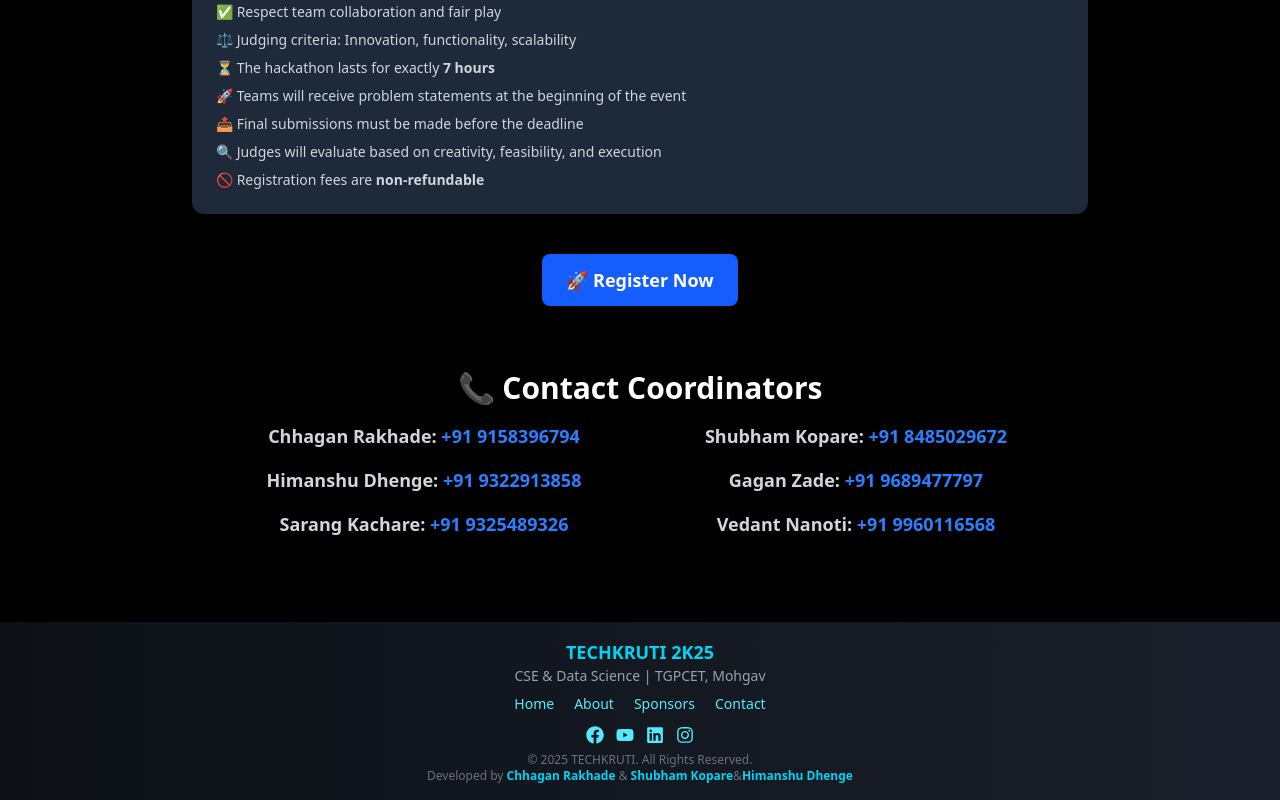
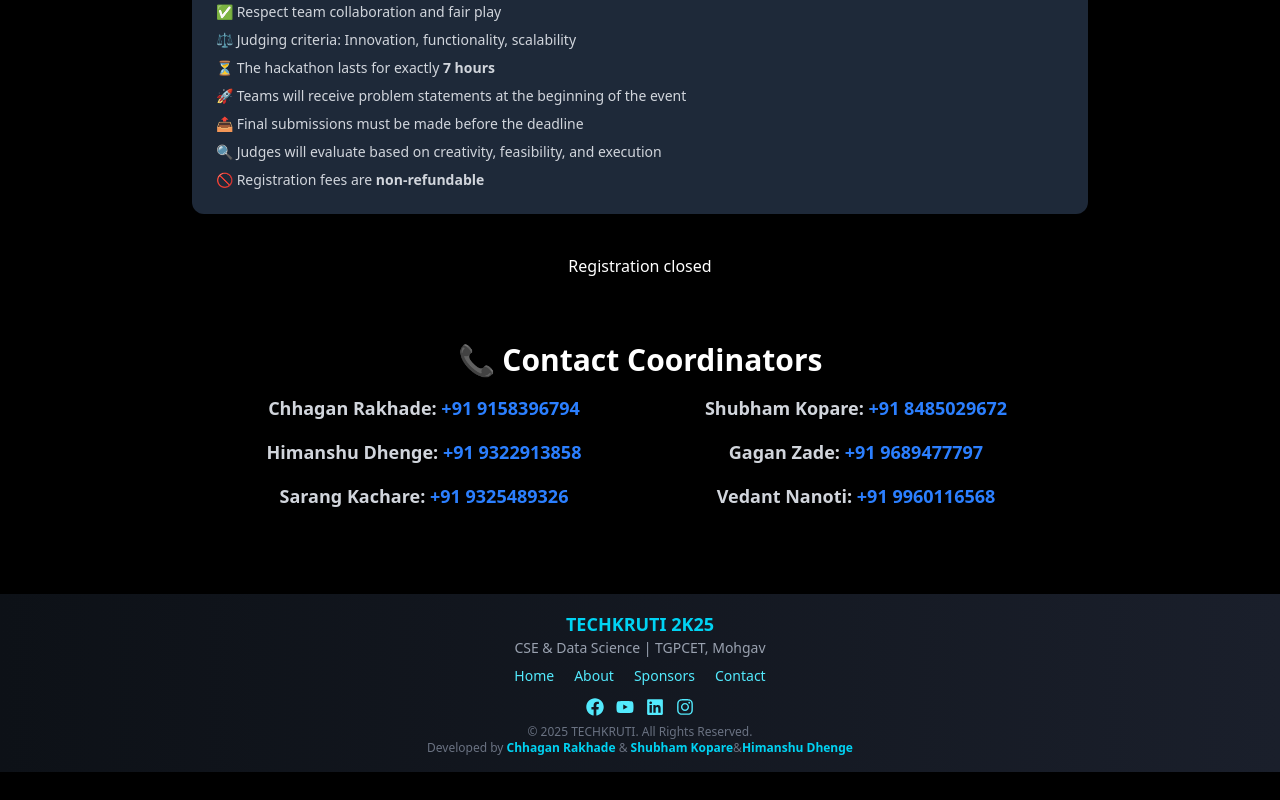
Before and after one commit to chhagan123/Hack_ON, a React (Vite) app in the folder Hack_frontend/vite-project/: page /hackthon in a window 1280 px wide. Shown: the part 1137-1937 px from the top of the page. After the commit the page ends 1909 px from the top, so only its background shows below. Built offline with nearby package versions, Linux system fonts and the light colour scheme.

Commit message:
registatsion closed

```diff
--- a/Hack_frontend/vite-project/src/pages/Hackathons.jsx
+++ b/Hack_frontend/vite-project/src/pages/Hackathons.jsx
@@ -71,9 +71,7 @@ const TechverseHackathon = () => {
 
       {/* Registration Button */}
       <div className="mt-10">
-        <a href="https://forms.gle/Aubvq4mS49vUcuE88" className="w-full sm:w-auto bg-blue-600 hover:bg-blue-700 text-white text-lg font-semibold px-6 py-3 rounded-lg shadow-lg transition block text-center">
-          🚀 Register Now
-        </a>
+       <button>Registration closed</button>
       </div>
 
       {/* Contact Coordinators */}
```
